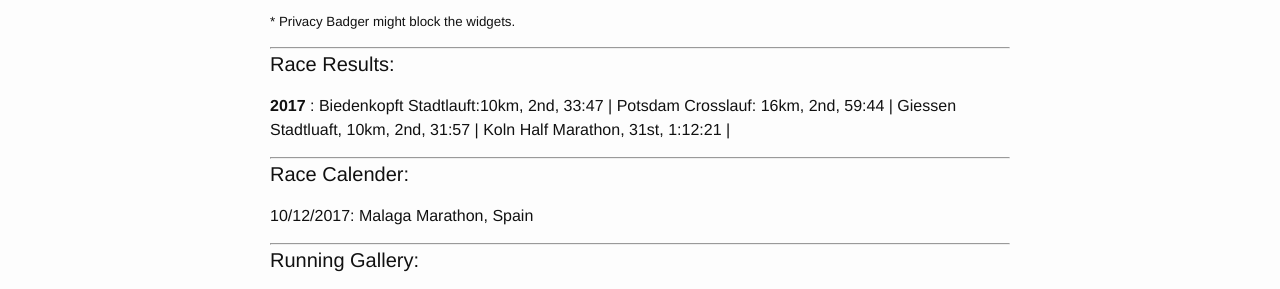
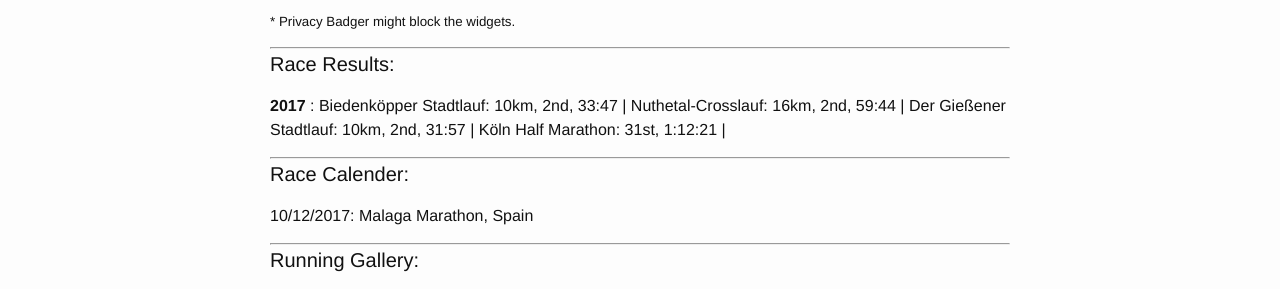
Before and after one commit to h-havenga/jekyll, a Jekyll site: the page built from running.md, in a window 1280 px wide. Shown: the part 536-825 px from the top of the page. Built offline with Jekyll 4.4.1, drawn with Linux system fonts in a browser that asks for light colours.

Commit message:
running corrections

```diff
--- a/running.md
+++ b/running.md
@@ -21,8 +21,8 @@ ______
 
 ______
 #### Race Results:
-<b> 2017 </b> : Biedenkopft Stadtlauft:10km, 2nd, 33:47 | Potsdam Crosslauf: 16km, 2nd,
-59:44 | Giessen Stadtluaft, 10km, 2nd, 31:57 | Koln Half Marathon, 31st,
+<b> 2017 </b> : Biedenköpper Stadtlauf: 10km, 2nd, 33:47 | Nuthetal-Crosslauf: 16km, 2nd,
+59:44 | Der Gießener Stadtlauf: 10km, 2nd, 31:57 | Köln Half Marathon: 31st,
 1:12:21 |
 
 ______
```
Also changed, not shown: 2 other files.
